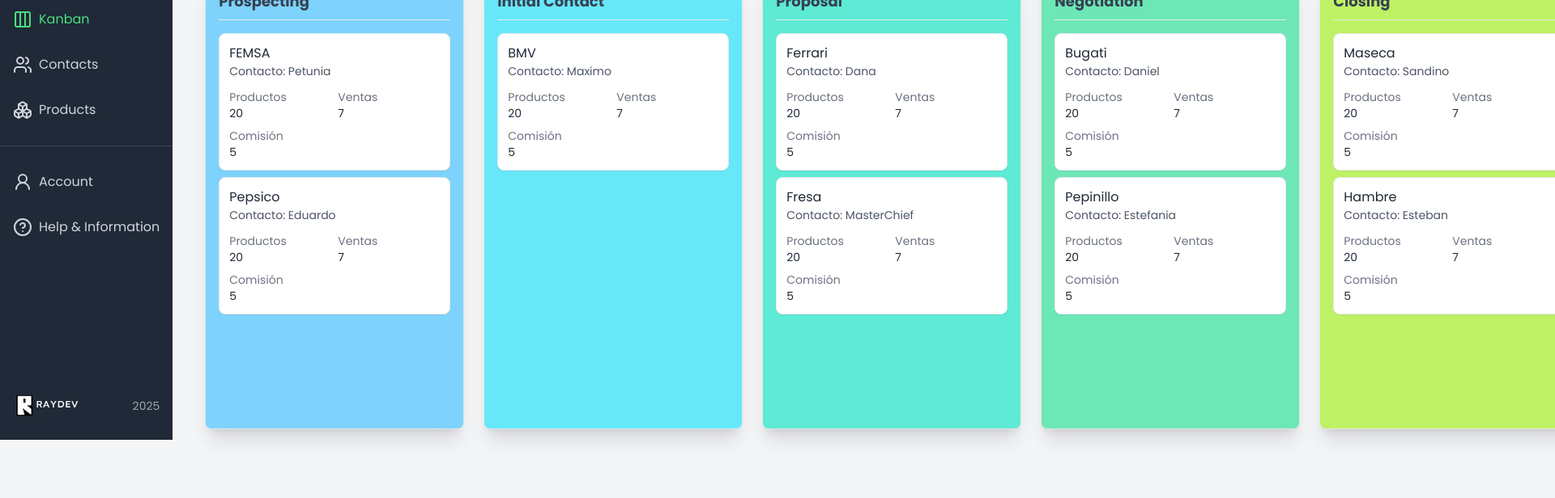
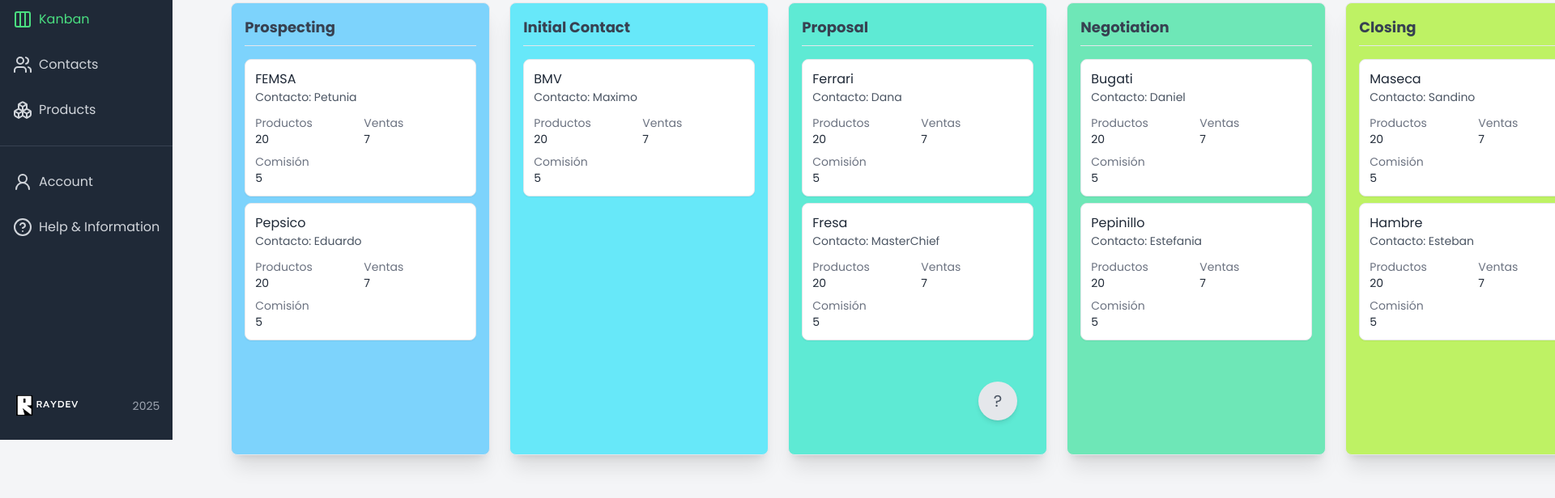
Before and after one commit to BlueE-05/MIX, a Next.js app in the folder MIX-Frontend/: page /crm/kanban in a window 1280 px wide. Shown: the part 256-872 px from the top of the page at 81% size, 1920 px wide, since content can reach past the window. Built offline with nearby package versions, Linux system fonts and the light colour scheme.

Commit message:
Kanban: Agregado del boton para mostrar la descripcion de cada fase

```diff
--- a/MIX-Frontend/src/app/crm/kanban/page.tsx
+++ b/MIX-Frontend/src/app/crm/kanban/page.tsx
@@ -1,9 +1,58 @@
+'use client'
 import KanbanBoard from "@/components/Kanban/KanbanBoard";
+import { useState } from "react";
 
 export default function KanbanPage() {
+  const [showTooltip, setShowTooltip] = useState(false);
+
+  const phasesInfo = {
+    'Prospecting': 'Initial phase where potential prospects are identified',
+    'Initial Contact': 'First contact with the prospect to assess interest',
+    'Proposal': 'Formal presentation of a proposal or quote',
+    'Negotiation': 'Discussion of the terms and conditions of the agreement',
+    'Closing': 'Signing of a contract or closing of the sale',
+    'Cancelled': 'Canceled or lost opportunity'
+  };
+
   return (
-    <div className="flex gap-4 p-8=">
-      <KanbanBoard />
-    </div>
+    <main>
+      <div className="flex gap-4 p-8">
+        <KanbanBoard />
+      </div>
+
+      {/* Botón de ayuda fijo en esquina inferior derecha */}
+      <div className="fixed bottom-6 right-6">
+        <button
+          className="w-12 h-12 rounded-full bg-gray-200 flex items-center justify-center text-gray-600 hover:bg-gray-300 transition-colors text-xl shadow-md"
+          onMouseEnter={() => setShowTooltip(true)}
+          onMouseLeave={() => setShowTooltip(false)}
+        >
+          ?
+        </button>
+
+        {showTooltip && (
+          <div className="absolute bottom-14 right-0 bg-white p-4 rounded-lg shadow-lg w-64 z-10 border border-gray-200">
+            <h3 className="font-bold mb-2">Fases del Kanban</h3>
+            <ul className="space-y-2">
+              {Object.entries(phasesInfo).map(([phase, info]) => (
+                <li key={phase} className="flex items-start">
+                  <span className={`inline-block w-3 h-3 rounded-full mt-1 mr-2 ${
+                    phase === 'Prospecting' ? 'bg-sky-300' :
+                    phase === 'Initial Contact' ? 'bg-cyan-300' :
+                    phase === 'Proposal' ? 'bg-teal-300' :
+                    phase === 'Negotiation' ? 'bg-emerald-300' :
+                    phase === 'Closing' ? 'bg-lime-300' :
+                    'bg-red-300'
+                  }`}></span>
+                  <div>
+                    <span className="font-medium">{phase}:</span> {info}
+                  </div>
+                </li>
+              ))}
+            </ul>
+          </div>
+        )}
+      </div>
+    </main>
   );
 }
```
